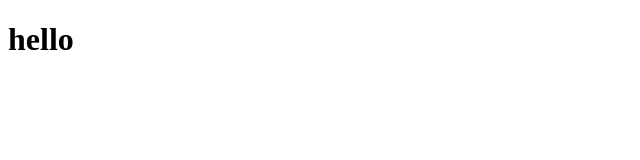
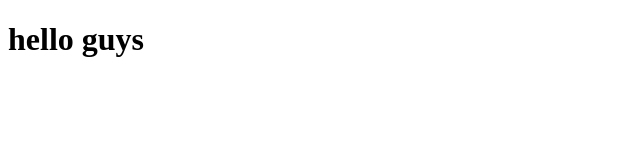
Before and after one commit to 19120478/test, a plain HTML site: page index.html in a window 1280 px wide. Shown: the whole page, without its empty margins (0-640 px from the left). Drawn offline with Linux system fonts and the light colour scheme.

```diff
--- a/index.html
+++ b/index.html
@@ -7,6 +7,6 @@
     <title>Document</title>
   </head>
   <body>
-    <h1>hello</h1>
+    <h1>hello guys</h1>
   </body>
 </html>
```
